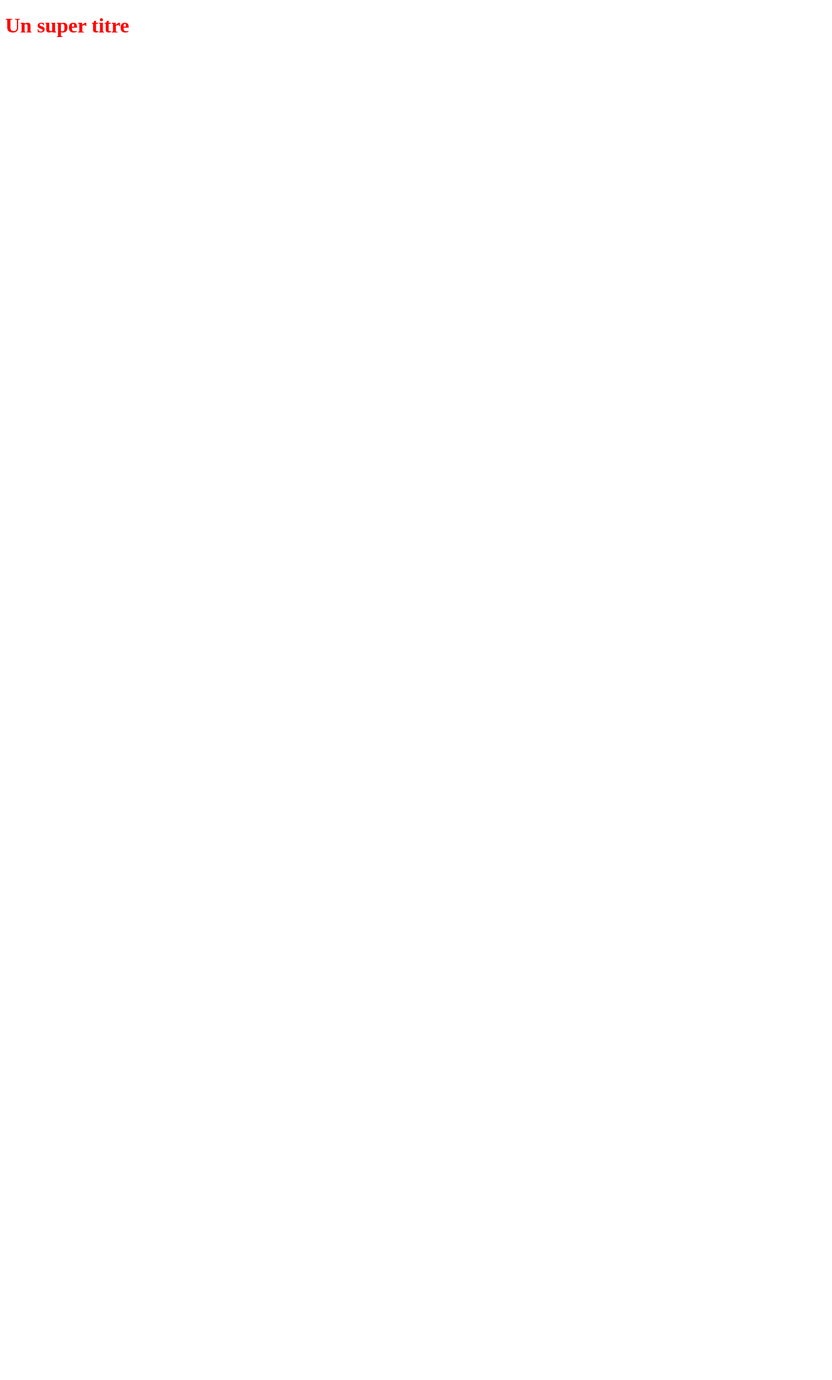
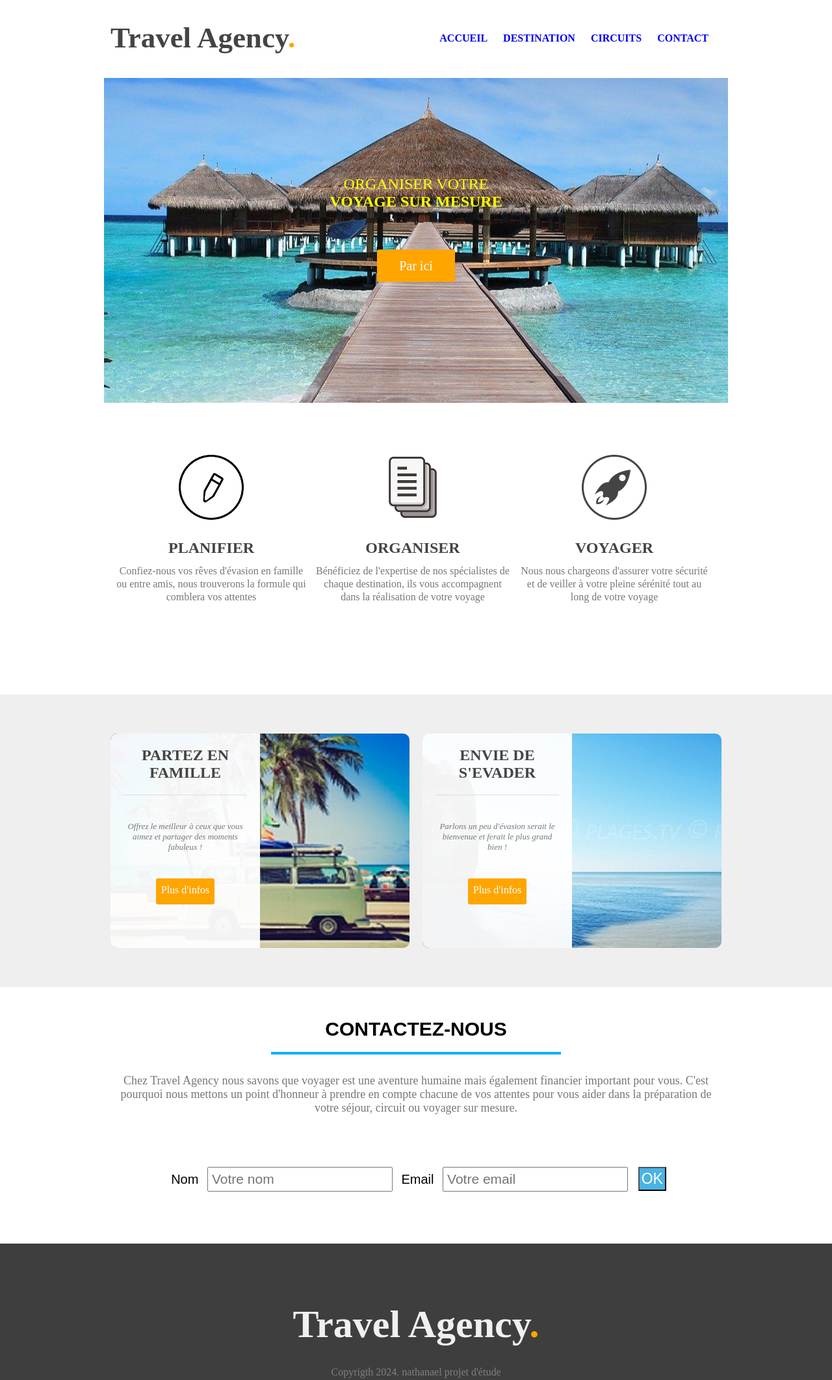
Before and after one commit to nathanaelmick/mon-premier-site-web-pour-apprendre-coder, a plain HTML site: page index.html in a window 1280 px wide. Shown: the whole page at 65% size. Before the commit the page ends 800 px from the top, so only its background shows below. Drawn offline with Linux system fonts and the light colour scheme.

Commit message:
Finalisation du projet

```diff
--- a/index.html
+++ b/index.html
@@ -1,10 +1,107 @@
 <!DOCTYPE html>
-<html>
+<html lang="fr">
 <head>
-   <title></title>
-   <link rel="stylesheet" type="text/css" href="styles.css">
+    <meta charset="UTF-8">
+    <meta http-equiv="X-UA-Compatible" content="IE=edge">
+    <meta name="viewport" content="width=device-width, initial-scale=1.0">
+    <link rel="stylesheet" href="style.css">
+    <title>Travel Agency</title>
 </head>
 <body>
-   <h1>Un super titre</h1>
+
+    <header>
+        <div class="conteneur">
+            <h1 class="logo">Travel Agency<span class="orange">.</span></h1>
+            <nav>
+               <ul>
+                    <li><a href="#imagePrincipale">Accueil</a></li>
+                    <li><a href="#option">destination</a></li>
+                    <li><a href="#projet">circuits</a></li>
+                    <li><a href="#contact">contact</a></li>
+               </ul>
+            </nav>
+        </div>
+
+    </header>
+
+    <section id="imagePrincipale">
+        <div class="conteneur">
+            <h2>organiser votre <br><span class="gras">voyage sur mesure</span></h2>
+            <a href="#" class="bouton_1">Par ici</a>
+        </div>
+
+    </section>
+
+    <section id="option">
+        <div class="conteneur">
+            <div id="planifier">
+                <h4>Planifier</h4>
+                <p>Confiez-nous vos rêves d'évasion en famille ou entre amis, nous trouverons la formule qui comblera vos attentes</p>
+            </div>
+            <div id="organiser">
+                <h4>organiser</h4>
+                <p>Bénéficiez de l'expertise de nos spécialistes de chaque destination, ils vous accompagnent dans la réalisation de votre voyage</p>
+            </div>
+            <div id="voyager">
+                <h4>voyager</h4>
+                <p>Nous nous chargeons d'assurer votre sécurité et de veiller à votre pleine sérénité tout au long de votre voyage</p>
+            </div>
+        </div>
+        <div class="clear"></div>
+    </section>
+
+    <section id="projet">
+        <div class="conteneur">
+            <article id="famille">
+                <div class="couche">
+                    <h4>partez en famille</h4>
+                    <div class="premierTrait"></div>
+                    <p>Offrez le meilleur à ceux que vous aimez et partager des moments fabuleux !</p>
+                    <a href="#" class="bouton_2">Plus d'infos</a>
+                </div>
+            </article>
+            <article id="evader">
+                <div class="couche">
+                    <h4>envie de s'evader</h4>
+                    <div class="premierTrait"></div>
+                    <p>Parlons un peu d'évasion serait le bienvenue et ferait le plus grand bien !</p>
+                    <a href="#" class="bouton_2">Plus d'infos</a>
+                </div>
+            </article>
+
+        </div>
+        <div class="clear"></div>
+
+
+    </section>
+
+    <section id="contact">
+        <div class="conteneur">
+            <h3>contactez-nous</h3>
+            <p>Chez Travel Agency nous savons que voyager est une aventure humaine mais également financier important pour vous. C'est pourquoi nous mettons un point d'honneur à prendre en compte chacune de vos attentes pour vous aider dans la préparation de votre séjour, circuit ou voyager sur mesure.</p>
+
+            <div id="formulaire">
+                <form>
+                    <label for="nom">Nom</label>
+                    <input type="text" name="nom" placeholder="Votre nom">
+                    <label for="email">Email</label>
+                    <input type="text" name="email" placeholder="Votre email">
+                    <button>OK</button>
+                </form>
+
+            </div>
+        </div>
+
+
+    </section>
+
+    <footer>
+        <div class="conteneur">
+            <h1 class="logo">Travel Agency<span class="orange">.</span></h1>
+            <div class="clear"></div>
+            <p>Copyrigth 2024. nathanael projet d'étude</p>
+        </div>
+    </footer>
+
 </body>
 </html>
--- /dev/null
+++ b/style.css
@@ -0,0 +1,274 @@
+.orange
+{
+    color: orange;
+}
+*
+{
+    margin: 0px;
+    padding: 0px;
+}
+.conteneur
+{
+    width: 940px;
+    margin: 0px auto;
+    padding: 0 10px;
+}
+li
+{
+    list-style: none;
+}
+a
+{
+    text-decoration: none;
+}
+header .conteneur h1
+{
+    font-size: 45px;
+    font-family: 'Create Round', serif;
+    color: #444;
+    float: left;
+    margin-top: 32px;
+}
+header
+{
+    height: 120px;
+}
+header nav
+{
+    margin-top: 50px;
+    float: right;
+}
+header nav ul li
+{
+    display: inline-block;
+
+}
+header nav ul li a
+{
+    text-transform: uppercase;
+    font-weight: bold;
+    margin-right: 20px;
+}
+
+/* ***********IMAGE PRINCIPALE************** */
+
+#imagePrincipale .conteneur
+{
+    height: 500px;
+    background: url('images/img1.jpg') center no-repeat;
+}
+
+#imagePrincipale .conteneur h2
+{
+    font-weight: normal;
+    text-align: center;
+    text-transform: uppercase;
+    padding: 150px 0 40px 0;
+    color: yellow;
+    margin-bottom: 20px;
+}
+.gras
+{
+    font-weight: bold;
+}
+
+.bouton_1
+{
+    display: block;
+    width: 120px;
+    height: 50px;
+    background: orange;
+    text-align: center;
+    color: white;
+    font-size: 20px;
+    margin: 0 auto;
+    line-height: 50px;
+    border-radius: 3px;
+}
+.bouton_1:hover
+{
+    background-color: blue;
+    transition: 0.5 s;
+}
+
+/********************* OPTION *******************/
+#option .conteneur div
+{
+    width: 300px;
+    float: left;
+    padding: 130px 0;
+    text-align: center;
+    margin: 80px 5px;
+    margin-bottom: 10px;
+}
+#option .conteneur h4
+{
+    font-size: 24px;
+    color: #444;
+    margin-bottom: 12px;
+    text-transform: uppercase;
+}
+#option .conteneur p
+{
+    line-height: 20px;
+    color: #777;
+}
+#planifier
+{
+    background: url('images/img2.png') no-repeat center top;
+}
+#organiser
+{
+    background: url('images/img3.png') no-repeat center top;
+}#voyager
+{
+    background: url('images/img4.png') no-repeat center top;
+}
+
+.clear
+{
+    clear: both;
+}
+
+/**** ********* PROJET ************* */
+#projet
+{
+    background-color: #efefef;
+    padding: 60px 0;
+    margin-bottom: 30px;
+}
+#projet .conteneur article
+{
+    width: 460px;
+    height: 330px;
+    float: left;
+    border-radius: 10px;
+}
+#famille
+{
+    background: url('images/img5.jpg') no-repeat;
+    margin-right: 20px;
+}
+#evader
+{
+    background: url('images/img6.jpg') no-repeat;
+}
+
+.couche
+{
+    background: rgba(255, 255, 255, 0.95);
+    height: 290px;
+    width: 190px;
+    padding: 20px;
+    border-radius: 10px 0 0 10px;
+}
+
+#projet .conteneur article h4
+{
+    font-size: 24px;
+    color: #444;
+    text-transform: uppercase;
+    border-bottom: 1px solid #ddd;
+    padding-bottom: 20px;
+    text-align: center;
+}
+
+#projet .conteneur article p
+{
+    text-align: center;
+    padding-top: 20px;
+    font-size: 13px;
+    font-style: italic;
+    color: #777;
+    margin-top: 20px;
+}
+
+.bouton_2
+{
+    color: #fff;
+    margin: 40px auto;
+    background-color: orange;
+    display: block;
+    height: 20px;
+    width: 90px;
+    text-align: center;
+    line-height: 15px;
+    border-radius: 3px;
+    padding: 10px 0;
+}
+
+.bouton_2:hover
+{
+    color: #fff;
+    background-color: #02b8dd;
+    transition: 0.5s;
+}
+
+/* ******************** CONTACT *********************** */
+
+#contact .conteneur h3
+{
+    text-transform: uppercase;
+    font-size: 30px;
+    font-family: sans-serif;
+    text-align: center;
+    font-weight: bold;
+    width: 410px;
+    padding: 18px ;
+    margin: 30px auto;
+    border-bottom: 4px solid #00aeff;
+}
+
+#contact .conteneur p
+{
+    text-align: center;
+    font-size: 18px;
+    color: #777;
+    margin-bottom: 40px;
+}
+
+#formulaire
+{
+    font-size: 20px;
+    font-family: sans-serif;
+    text-align: center;
+    margin: 80px 0;
+}
+#formulaire input
+{
+    padding: 5px;
+    font-size: 21px;
+}
+#formulaire button
+{
+    background-color: hsl(199, 74%, 59%);
+    padding: 3px;
+    color: white;
+    font-size: 23px;
+    margin-left: 10px;
+}
+#formulaire label
+{
+    margin: 0 8px;
+}
+
+
+/* **************** FOOTER ******************** */
+
+footer
+{
+    background-color: rgb(63, 62, 62);
+    text-align: center;
+    height: 130px;
+    padding: 90px 0;
+}
+footer .conteneur h1
+{
+    color: rgb(241, 239, 239);
+    font-size: 60px;
+    padding-bottom: 30px;
+}
+footer .conteneur p
+{
+    color: gray;
+}
```
Also changed, not shown: images/img1.jpg (added), images/img2.png (added), images/img3.png (added), images/img4.png (added), images/img5.jpg (added), images/img6.jpg (added).
